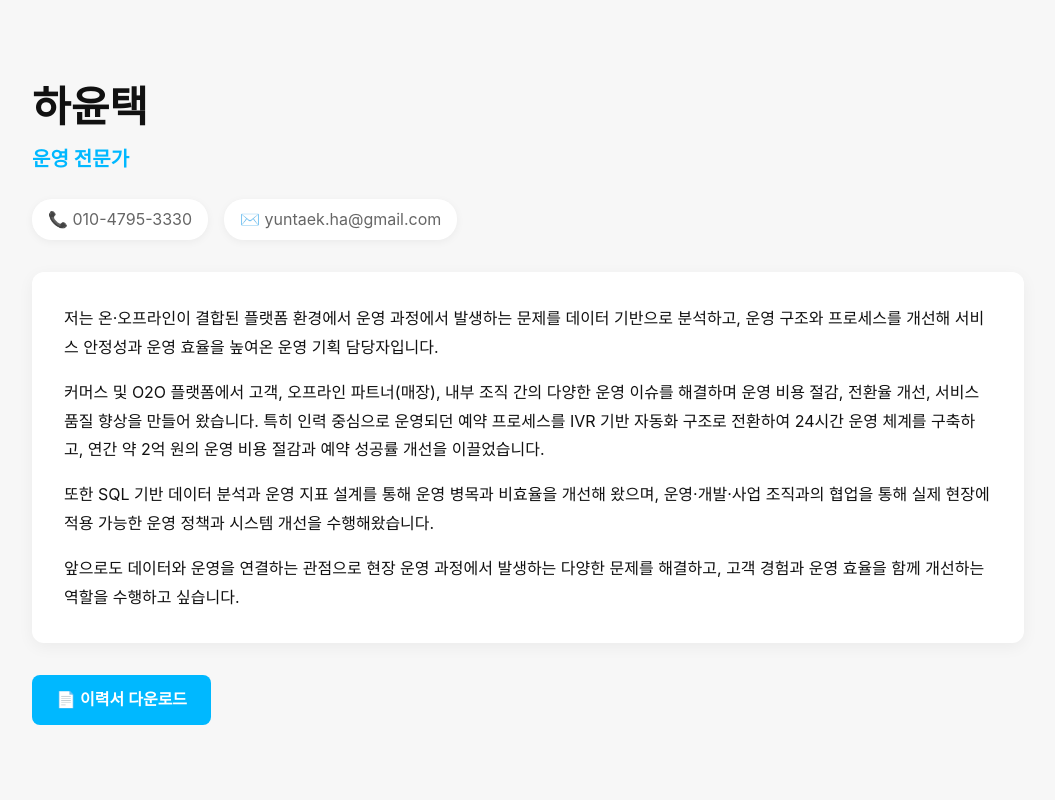
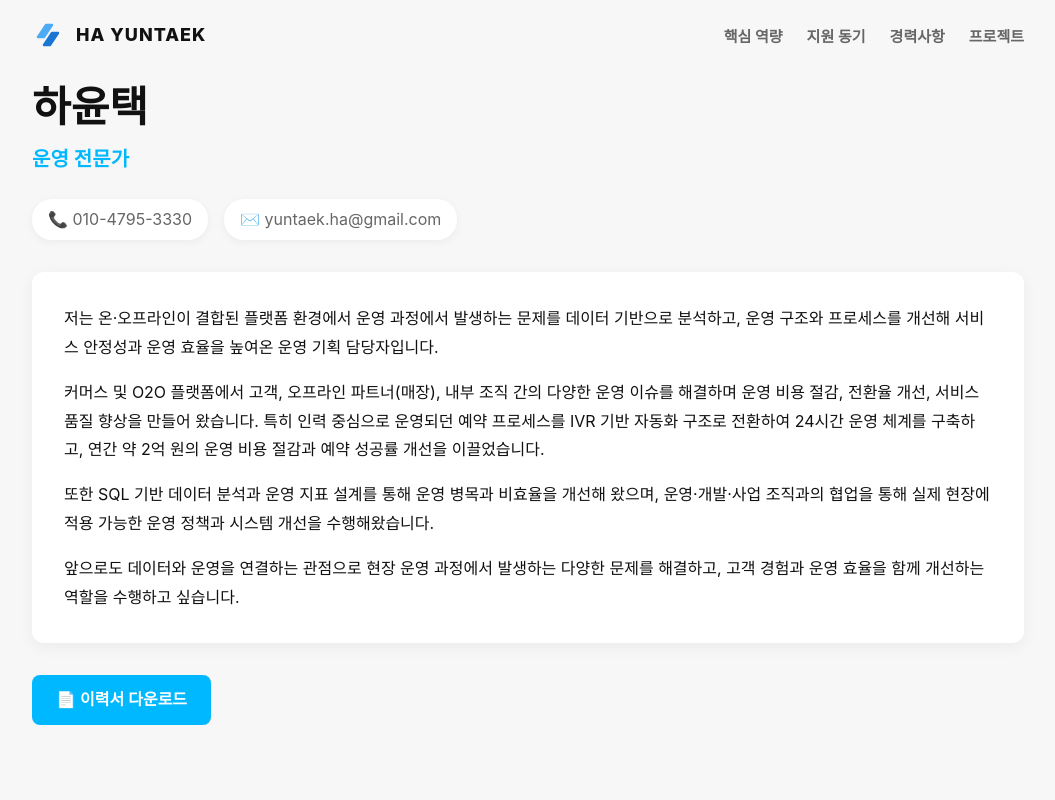
Before and after one commit to haviolin21/resume-socar, a React (Vite) app: page / in a window 1280 px wide. Shown: the top 800 px of the page, without its empty margins (112-1167 px from the left). Built offline with nearby package versions, Linux system fonts and the light colour scheme; a web font is replaced by a local one.

Commit message:
feat: 네비게이션, 모달 포탈, 스크롤 인터랙션, 스크롤투탑 추가 및 파비콘 확대

```diff
--- a/src/App.jsx
+++ b/src/App.jsx
@@ -1,4 +1,5 @@
 import React from 'react';
+import Navbar from './components/Navbar';
 import Header from './components/Header';
 import About from './components/About';
 import Motivation from './components/Motivation';
@@ -6,11 +7,13 @@ import Experience from './components/Experience';
 import Projects from './components/Projects';
 import Education from './components/Education';
 import Footer from './components/Footer';
+import ScrollToTop from './components/ScrollToTop';
 import './App.css';
 
 function App() {
   return (
     <div className="app-container">
+      <Navbar />
       <Header />
       <div className="container">
         <About />
@@ -20,6 +23,7 @@ function App() {
         <Education />
       </div>
       <Footer />
+      <ScrollToTop />
     </div>
   );
 }
--- a/src/components/About.jsx
+++ b/src/components/About.jsx
@@ -1,7 +1,9 @@
 import React from 'react';
+import useScrollReveal from '../hooks/useScrollReveal';
 import './About.css';
 
 const About = () => {
+  const [ref, isVisible] = useScrollReveal();
   const competencies = [
     {
       title: '데이터 기반 운영 구조 개선 및 자동화',
@@ -46,7 +48,7 @@ const About = () => {
   ];
 
   return (
-    <section className="section about-section fade-in">
+    <section id="about" ref={ref} className={`section about-section reveal-hidden ${isVisible ? 'reveal-visible' : ''}`}>
       <h2 className="section-title">핵심 역량</h2>
       <div className="competencies-grid">
         {competencies.map((comp, index) => (
--- a/src/components/Education.jsx
+++ b/src/components/Education.jsx
@@ -1,9 +1,11 @@
 import React from 'react';
+import useScrollReveal from '../hooks/useScrollReveal';
 import './Education.css';
 
 const Education = () => {
+  const [ref, isVisible] = useScrollReveal();
   return (
-    <section className="section education-section fade-in">
+    <section id="education" ref={ref} className={`section education-section reveal-hidden ${isVisible ? 'reveal-visible' : ''}`}>
       <h2 className="section-title">학력 및 교육</h2>
 
       <div className="edu-block">
--- a/src/components/Experience.jsx
+++ b/src/components/Experience.jsx
@@ -1,7 +1,9 @@
 import React from 'react';
+import useScrollReveal from '../hooks/useScrollReveal';
 import './Experience.css';
 
 const Experience = () => {
+  const [ref, isVisible] = useScrollReveal();
   const experiences = [
     {
       company: '김캐디',
@@ -88,7 +90,7 @@ const Experience = () => {
   ];
 
   return (
-    <section className="section experience-section fade-in">
+    <section id="experience" ref={ref} className={`section experience-section reveal-hidden ${isVisible ? 'reveal-visible' : ''}`}>
       <div className="experience-header">
         <h2 className="section-title">경력사항</h2>
         <span className="total-exp">총 경력 7년</span>
--- a/src/components/Motivation.jsx
+++ b/src/components/Motivation.jsx
@@ -1,9 +1,11 @@
 import React from 'react';
+import useScrollReveal from '../hooks/useScrollReveal';
 import './Motivation.css';
 
 const Motivation = () => {
+  const [ref, isVisible] = useScrollReveal();
   return (
-    <section className="section motivation-section fade-in">
+    <section id="motivation" ref={ref} className={`section motivation-section reveal-hidden ${isVisible ? 'reveal-visible' : ''}`}>
       <h2 className="section-title">지원 동기</h2>
 
       <div className="motivation-card">
--- /dev/null
+++ b/src/components/Navbar.css
@@ -0,0 +1,65 @@
+.navbar {
+  position: fixed;
+  top: 0;
+  left: 0;
+  width: 100%;
+  height: 70px;
+  background-color: transparent;
+  transition: all 0.3s ease;
+  z-index: 100;
+}
+
+.navbar.scrolled {
+  background-color: rgba(255, 255, 255, 0.95);
+  backdrop-filter: blur(8px);
+  box-shadow: 0 2px 10px rgba(0,0,0,0.05);
+}
+
+.nav-container {
+  display: flex;
+  justify-content: space-between;
+  align-items: center;
+  height: 100%;
+}
+
+.nav-logo {
+  display: flex;
+  align-items: center;
+  cursor: pointer;
+  gap: 12px;
+}
+
+.nav-icon {
+  width: 32px;
+  height: 32px;
+}
+
+.nav-title {
+  font-size: 18px;
+  font-weight: 800;
+  color: var(--text-main);
+  letter-spacing: 1px;
+}
+
+.nav-links {
+  display: none;
+  gap: 24px;
+}
+
+@media (min-width: 768px) {
+  .nav-links {
+    display: flex;
+  }
+}
+
+.nav-links button {
+  font-size: 15px;
+  font-weight: 600;
+  color: var(--text-secondary);
+  transition: color 0.2s;
+  padding: 8px 0;
+}
+
+.nav-links button:hover {
+  color: var(--primary);
+}
--- /dev/null
+++ b/src/components/Navbar.jsx
@@ -0,0 +1,49 @@
+import React, { useState, useEffect } from 'react';
+import './Navbar.css';
+
+const Navbar = () => {
+  const [isScrolled, setIsScrolled] = useState(false);
+
+  useEffect(() => {
+    const handleScroll = () => {
+      setIsScrolled(window.scrollY > 20);
+    };
+    window.addEventListener('scroll', handleScroll);
+    return () => window.removeEventListener('scroll', handleScroll);
+  }, []);
+
+  const scrollTo = (id) => {
+    const element = document.getElementById(id);
+    if (element) {
+      const offset = 80; // Navbar height
+      const bodyRect = document.body.getBoundingClientRect().top;
+      const elementRect = element.getBoundingClientRect().top;
+      const elementPosition = elementRect - bodyRect;
+      const offsetPosition = elementPosition - offset;
+
+      window.scrollTo({
+        top: offsetPosition,
+        behavior: 'smooth'
+      });
+    }
+  };
+
+  return (
+    <nav className={`navbar ${isScrolled ? 'scrolled' : ''}`}>
+      <div className="container nav-container">
+        <div className="nav-logo" onClick={() => window.scrollTo({top: 0, behavior: 'smooth'})}>
+          <img src="/favicon.svg" alt="Logo" className="nav-icon" />
+          <span className="nav-title">HA YUNTAEK</span>
+        </div>
+        <div className="nav-links">
+          <button onClick={() => scrollTo('about')}>핵심 역량</button>
+          <button onClick={() => scrollTo('motivation')}>지원 동기</button>
+          <button onClick={() => scrollTo('experience')}>경력사항</button>
+          <button onClick={() => scrollTo('projects')}>프로젝트</button>
+        </div>
+      </div>
+    </nav>
+  );
+};
+
+export default Navbar;
--- /dev/null
+++ b/src/components/ScrollToTop.css
@@ -0,0 +1,37 @@
+.scroll-to-top {
+  position: fixed;
+  bottom: 30px;
+  right: 30px;
+  width: 50px;
+  height: 50px;
+  background-color: var(--primary);
+  color: white;
+  border-radius: 50%;
+  display: flex;
+  justify-content: center;
+  align-items: center;
+  cursor: pointer;
+  opacity: 0;
+  visibility: hidden;
+  transform: translateY(20px);
+  transition: all 0.3s cubic-bezier(0.16, 1, 0.3, 1);
+  z-index: 90;
+  box-shadow: 0 4px 12px rgba(0, 184, 255, 0.3);
+}
+
+.scroll-to-top.visible {
+  opacity: 1;
+  visibility: visible;
+  transform: translateY(0);
+}
+
+.scroll-to-top:hover {
+  background-color: var(--primary-hover);
+  transform: translateY(-5px);
+  box-shadow: 0 6px 16px rgba(0, 184, 255, 0.4);
+}
+
+.scroll-to-top svg {
+  width: 24px;
+  height: 24px;
+}
--- /dev/null
+++ b/src/components/ScrollToTop.jsx
@@ -0,0 +1,36 @@
+import React, { useState, useEffect } from 'react';
+import './ScrollToTop.css';
+
+const ScrollToTop = () => {
+  const [isVisible, setIsVisible] = useState(false);
+
+  useEffect(() => {
+    const toggleVisibility = () => {
+      if (window.scrollY > 300) {
+        setIsVisible(true);
+      } else {
+        setIsVisible(false);
+      }
+    };
+
+    window.addEventListener('scroll', toggleVisibility);
+    return () => window.removeEventListener('scroll', toggleVisibility);
+  }, []);
+
+  const scrollToTop = () => {
+    window.scrollTo({
+      top: 0,
+      behavior: 'smooth',
+    });
+  };
+
+  return (
+    <div className={`scroll-to-top ${isVisible ? 'visible' : ''}`} onClick={scrollToTop}>
+      <svg viewBox="0 0 24 24" fill="none" stroke="currentColor" strokeWidth="2" strokeLinecap="round" strokeLinejoin="round">
+        <path d="M12 19V5M5 12l7-7 7 7"/>
+      </svg>
+    </div>
+  );
+};
+
+export default ScrollToTop;
--- /dev/null
+++ b/src/hooks/useScrollReveal.js
@@ -0,0 +1,35 @@
+import { useEffect, useRef, useState } from 'react';
+
+const useScrollReveal = (options = {}) => {
+  const [isVisible, setIsVisible] = useState(false);
+  const domRef = useRef();
+
+  useEffect(() => {
+    const observer = new IntersectionObserver((entries) => {
+      entries.forEach(entry => {
+        if (entry.isIntersecting) {
+          setIsVisible(true);
+          observer.unobserve(entry.target);
+        }
+      });
+    }, {
+      threshold: 0.1,
+      ...options
+    });
+
+    const currentRef = domRef.current;
+    if (currentRef) {
+      observer.observe(currentRef);
+    }
+
+    return () => {
+      if (currentRef) {
+        observer.unobserve(currentRef);
+      }
+    };
+  }, [options]);
+
+  return [domRef, isVisible];
+};
+
+export default useScrollReveal;
--- a/src/index.css
+++ b/src/index.css
@@ -103,8 +103,15 @@ h1, h2, h3, h4, h5, h6 {
   to { opacity: 1; transform: translateY(0); }
 }
 
-.fade-in {
-  animation: fadeIn 0.6s ease forwards;
+.reveal-hidden {
+  opacity: 0;
+  transform: translateY(20px);
+  transition: opacity 0.6s ease-out, transform 0.6s ease-out;
+}
+
+.reveal-visible {
+  opacity: 1;
+  transform: translateY(0);
 }
 
 /* Utilities */
```
Also changed, not shown: src/components/Projects.jsx (+20 -4 lines), public/favicon.svg.
